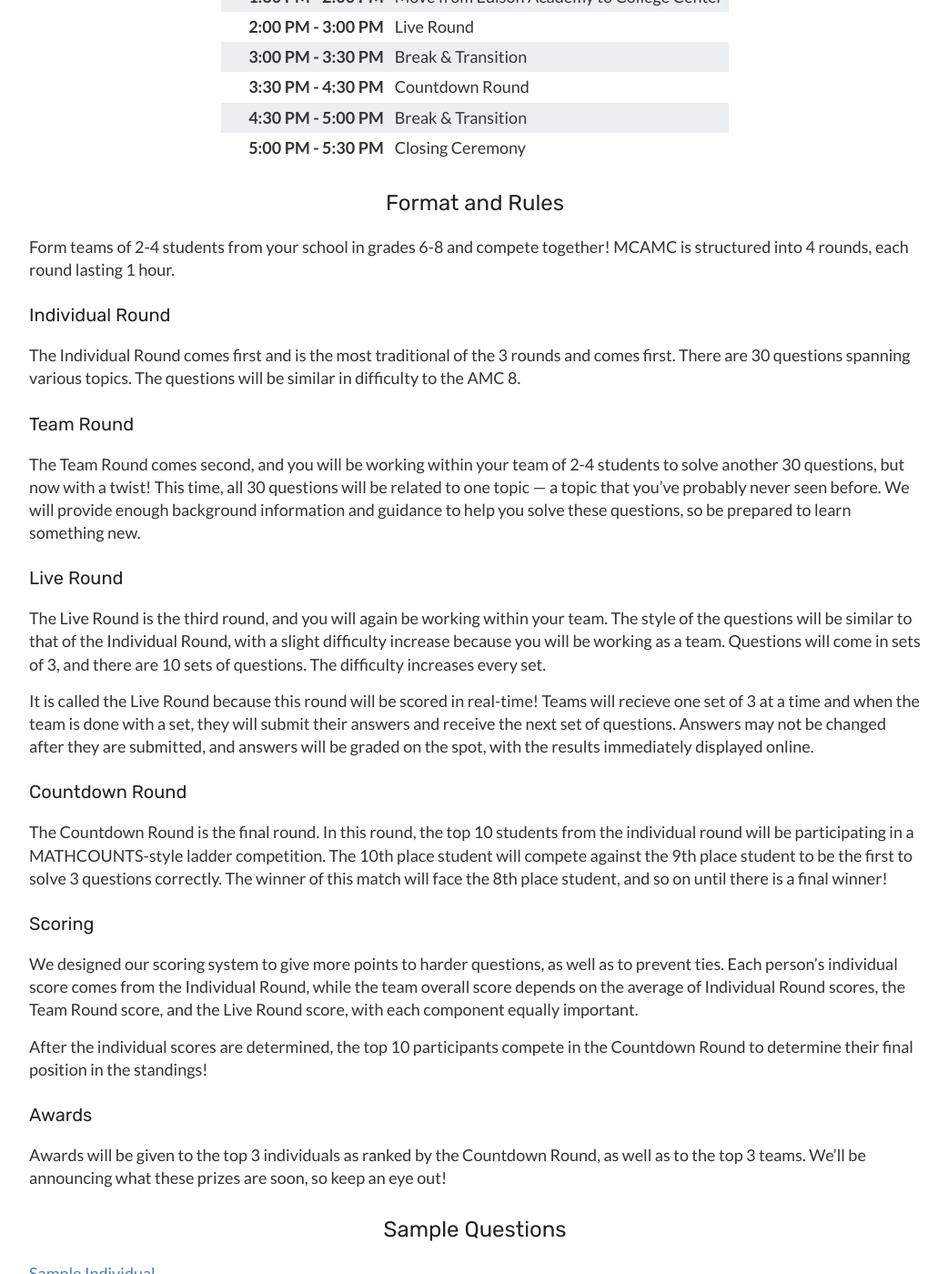
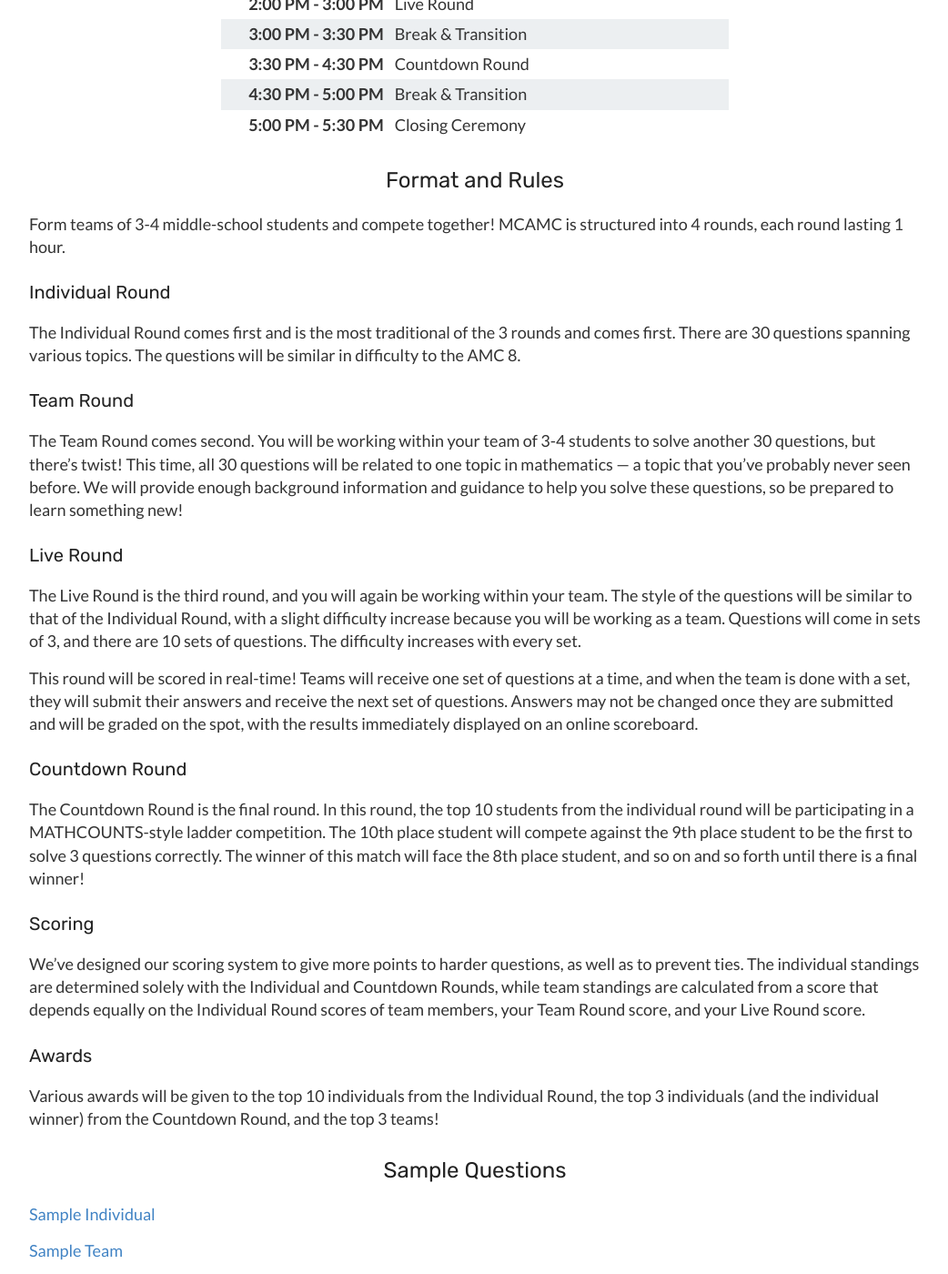
Before and after one commit to mcamathleague/mcamathleague.github.io, a Jekyll site: the page built from mcamc.md, in a window 1280 px wide and 1400 px high, scrolled down 1410 px. Shown: the whole window at 91% size, without its empty margins (118-1160 px from the left). Built offline with Jekyll 4.4.1, drawn with Linux system fonts in a browser that asks for light colours; some of the changed text lies outside the part shown.

Commit message:
registration and details

```diff
--- a/mcamc.md
+++ b/mcamc.md
@@ -29,7 +29,7 @@ meta: |
 
 ## What is MCAMC?
 
-MCAMC brings an exciting new type of math competition to the middle school audience — one that involves working together as a team with your friends. In contrast to other competitions that only involve working independently, get ready for a day filled with collaboration and action! This year, we are happy to announce that MCAMC will be held in-person, at the Middlesex County Academy!
+MCAMC brings an exciting new type of math competition to the middle school audience — one that involves working together as a team with your friends. Get ready for a day filled with collaboration and action! This year, we are happy to announce that MCAMC will be held in-person, at the Middlesex County Academy!
 
 ## Important Dates
 
@@ -127,7 +127,7 @@ MCAMC brings an exciting new type of math competition to the middle school audie
 
 ## Format and Rules
 
-Form teams of 2-4 students from your school in grades 6-8 and compete together! MCAMC is structured into 4 rounds, each round lasting 1 hour.
+Form teams of 3-4 middle-school students and compete together! MCAMC is structured into 4 rounds, each round lasting 1 hour.
 
 ### Individual Round
 
@@ -135,27 +135,25 @@ The Individual Round comes first and is the most traditional of the 3 rounds and
 
 ### Team Round
 
-The Team Round comes second, and you will be working within your team of 2-4 students to solve another 30 questions, but now with a twist! This time, all 30 questions will be related to one topic — a topic that you've probably never seen before. We will provide enough background information and guidance to help you solve these questions, so be prepared to learn something new.
+The Team Round comes second. You will be working within your team of 3-4 students to solve another 30 questions, but there's twist! This time, all 30 questions will be related to one topic in mathematics — a topic that you've probably never seen before. We will provide enough background information and guidance to help you solve these questions, so be prepared to learn something new!
 
 ### Live Round
 
-The Live Round is the third round, and you will again be working within your team. The style of the questions will be similar to that of the Individual Round, with a slight difficulty increase because you will be working as a team. Questions will come in sets of 3, and there are 10 sets of questions. The difficulty increases every set.
+The Live Round is the third round, and you will again be working within your team. The style of the questions will be similar to that of the Individual Round, with a slight difficulty increase because you will be working as a team. Questions will come in sets of 3, and there are 10 sets of questions. The difficulty increases with every set.
 
-It is called the Live Round because this round will be scored in real-time! Teams will recieve one set of 3 at a time and when the team is done with a set, they will submit their answers and receive the next set of questions. Answers may not be changed after they are submitted, and answers will be graded on the spot, with the results immediately displayed online.
+This round will be scored in real-time! Teams will receive one set of questions at a time, and when the team is done with a set, they will submit their answers and receive the next set of questions. Answers may not be changed once they are submitted and will be graded on the spot, with the results immediately displayed on an online scoreboard.
 
 ### Countdown Round
 
-The Countdown Round is the final round. In this round, the top 10 students from the individual round will be participating in a MATHCOUNTS-style ladder competition. The 10th place student will compete against the 9th place student to be the first to solve 3 questions correctly. The winner of this match will face the 8th place student, and so on until there is a final winner!
+The Countdown Round is the final round. In this round, the top 10 students from the individual round will be participating in a MATHCOUNTS-style ladder competition. The 10th place student will compete against the 9th place student to be the first to solve 3 questions correctly. The winner of this match will face the 8th place student, and so on and so forth until there is a final winner!
 
 ### Scoring
 
-We designed our scoring system to give more points to harder questions, as well as to prevent ties. Each person's individual score comes from the Individual Round, while the team overall score depends on the average of Individual Round scores, the Team Round score, and the Live Round score, with each component equally important.
-
-After the individual scores are determined, the top 10 participants compete in the Countdown Round to determine their final position in the standings!
+We've designed our scoring system to give more points to harder questions, as well as to prevent ties. The individual standings are determined solely with the Individual and Countdown Rounds, while team standings are calculated from a score that depends equally on the Individual Round scores of team members, your Team Round score, and your Live Round score.
 
 ### Awards
 
-Awards will be given to the top 3 individuals as ranked by the Countdown Round, as well as to the top 3 teams. We'll be announcing what these prizes are soon, so keep an eye out!
+Various awards will be given to the top 10 individuals from the Individual Round, the top 3 individuals (and the individual winner) from the Countdown Round, and the top 3 teams!
 
 ## Sample Questions
 
@@ -184,28 +182,28 @@ Awards will be given to the top 3 individuals as ranked by the Countdown Round,
 ### Registration
 
 {: .question}
-**Can you describe the overall registration process for team?**
+**Can you describe the overall registration process for our team?**
 
 {: .answer}
-Each team submits one registration form. The team will be asked to designate a coach or parent who will receive communications from MCAMC and make payments. If you have any other questions, please contact us at [mcamathleague@gmail.com](mailto:mcamathleague@gmail.com).
+A new registration form must be submitted for each team of 3-4 students. The team will be asked to designate a coach or parent who will receive communications from MCAMC and make payments. If you have any other questions, please contact us at [mcamathleague@gmail.com](mailto:mcamathleague@gmail.com).
 
 {: .question}
 **Can I register as individual without a team?**
 
 {: .answer}
-Yes! If you do not have a team, you can register as individual. On the day of the competition, you will be matched with a team, and you will be able to participate in all rounds just like everyone else. However, we recommend that students register as a team if possible.
+Yes! If you do not have a team, you can register as an individual. On the day of the competition, you will be randomly placed with a team of other individual students, and you will be able to participate in all rounds just like everyone else. However, students must register as a team if they already have a group of 3-4 students they would like to work with.
 
 {: .question}
-**What are the exact eligibility requirements to participate in MCAMC?**
+**What are the eligibility requirements to participate in MCAMC?**
 
 {: .answer}
-Students must be in grade 8 or below. Grade 9 students *may not* participate, even if your middle school contains grade 9. Younger students *may* participate, but the difficulty of the competition stays the same. Additionally, homeschooled students *may* participate. There are no location requirements.
+All students must be in middle school. Homeschooled students *may* participate. There are no location or age requirements.
 
 {: .question}
 **Can organizations other than schools form teams?**
 
 {: .answer}
-Yes! Any team from anywhere may participate, including but not limited to enrichment programs and weekend programs.
+Yes! Any team from anywhere may participate, including but not limited to enrichment and weekend programs.
 
 ### Day of the Competition
 
@@ -213,13 +211,13 @@ Yes! Any team from anywhere may participate, including but not limited to enrich
 **What should I have with me?**
 
 {: .answer}
-You will need scrap paper and a writing utensil. A calculator is allowed but all questions can be solved without the use of a calculator. No other aids are permitted. The time will be regularly announced by your proctor, but if you wish, a (non-smart) watch is also permitted.
+You will need a writing utensil. Scrap paper will be provided, and the competition time will be displayed by proctors. Calculators, smart watches, or any other aids are prohibited.
 
 {: .question}
 **How will the competition operate?**
 
 {: .answer}
-Competitors will take the competition at the Middlesex County Academy, and each round will be proctored by our volunteers to ensure that there is no cheating.
+Competitors will take the competition simultaneously at the Middlesex County Academy. Each round will be proctored by high school and adult volunteers to ensure that there is no cheating.
 
 ### Payment
 
@@ -227,13 +225,13 @@ Competitors will take the competition at the Middlesex County Academy, and each
 **What does the overall payment process look like?**
 
 {: .answer}
-The total amount owed will be displayed before the registration form is submitted. Information about payment will be posted on the form and emailed to registered teams within the following week. If you have any questions, please contact us at [mcamathleague@gmail.com](mailto:mcamathleague@gmail.com).
+The total amount owed will be displayed before the registration form is submitted. Payment must be made through the provided MySchoolBucks link and is required for registration to be considered complete. If you have any questions, please contact us at [mcamathleague@gmail.com](mailto:mcamathleague@gmail.com).
 
 {: .question}
 **How much does MCAMC cost?**
 
 {: .answer}
-MCAMC costs $10 per student. Payment must be *received* by the indicated deadline. More information on payments will be posted shortly.
+MCAMC costs $30 per individual and $90 per team of 3-4 students (regardless of team size).
 
 ### Miscellaneous
 
@@ -241,13 +239,13 @@ MCAMC costs $10 per student. Payment must be *received* by the indicated deadlin
 **Does a high score on the MCAMC impact admission to Middlesex County Academy?**
 
 {: .answer}
-Our competition is not affiliated with the admissions process of our school. However, our admissions team is well aware of the rigor and importance of math competitions in general, including but not limited to the MCAMC. We encourage those who enjoy math competions to apply!
+Our competition is not affiliated with the admissions process of our school. However, our admissions team is well aware of the rigor and importance of math competitions in general, including but not limited to the MCAMC. We encourage all those who enjoy math competions to apply!
 
 {: .question}
 **I have a question not listed here.**
 
 {: .answer}
-Please contact [mcamathleague@gmail.com](mailto:mcamathleague@gmail.com) with your question. We will be happy to answer!
+Please contact [mcamathleague@gmail.com](mailto:mcamathleague@gmail.com) with your question!
 
 ## Sponsors
 
```
Also changed, not shown: index.md (+2 -2 lines), register.md (+2 -0 lines).
